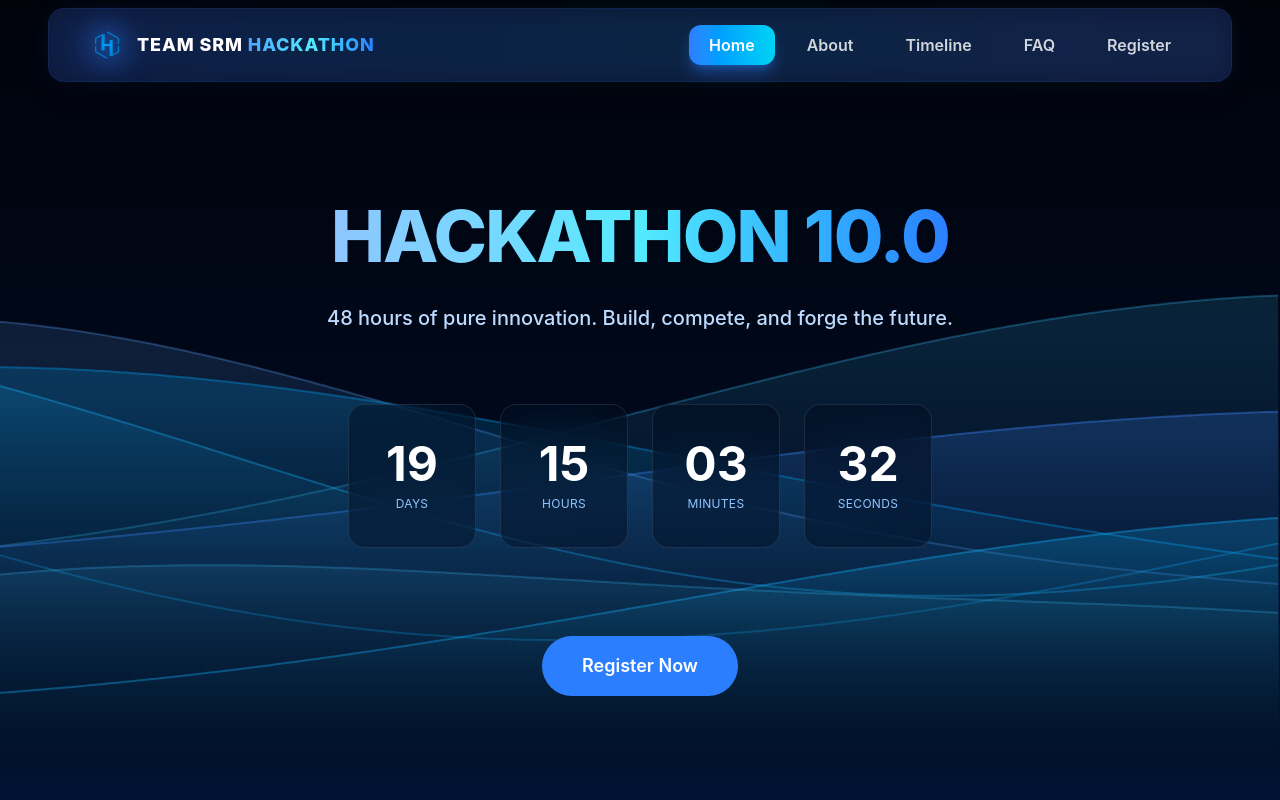
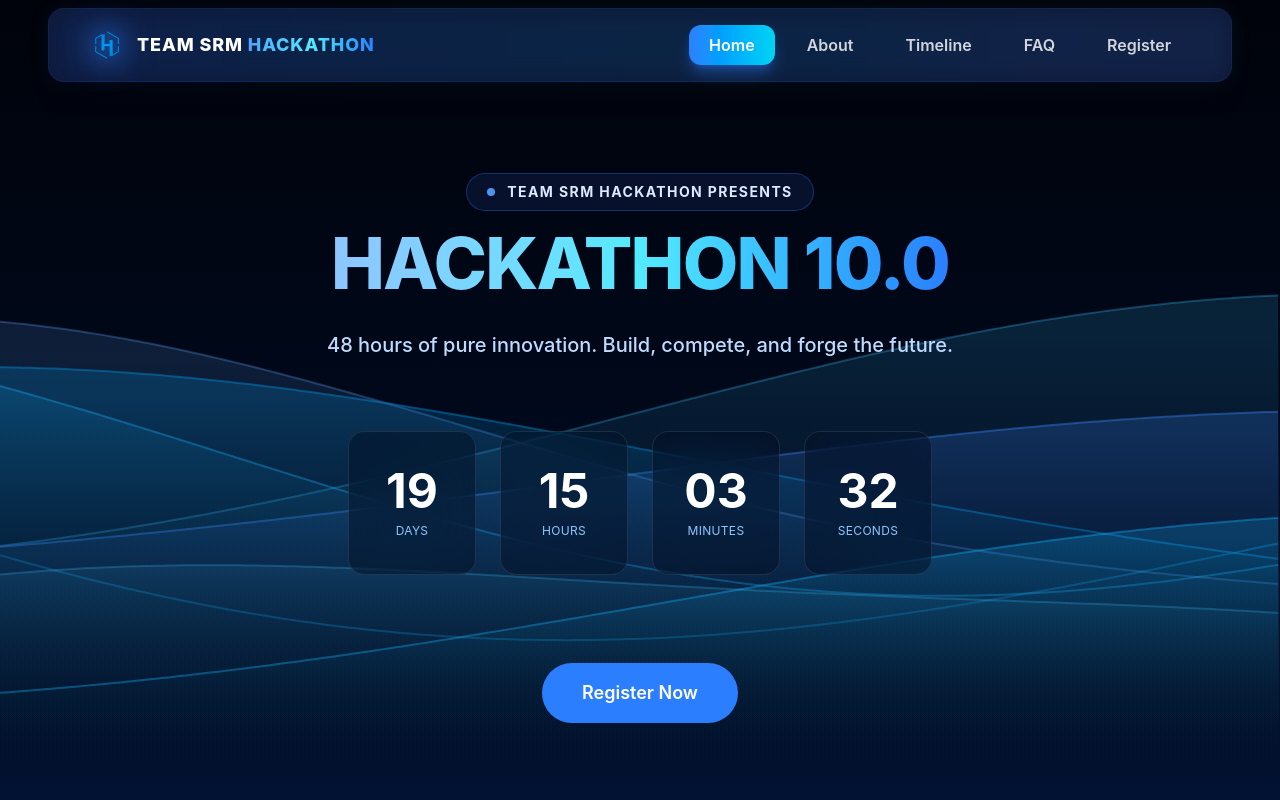
Before and after one commit to RohanAM6606/Hackathon-10.0, a React (Vite) app: page / in a window 1280 px wide. Shown: the top 800 px of the page. Built offline with nearby package versions, Linux system fonts and the light colour scheme.

Commit message:
feat :redesigned  text style

```diff
--- a/src/components/Hero/HeroSection.jsx
+++ b/src/components/Hero/HeroSection.jsx
@@ -39,18 +39,29 @@ export default function HeroSection() {
 
         <div className="flex flex-col items-center space-y-4">
 
+          {/* Badge */}
+          <div className="inline-flex items-center gap-3 px-5 py-2 rounded-full bg-blue-950/40 border border-blue-500/30 backdrop-blur-md">
+            <span className="w-2 h-2 rounded-full bg-blue-400 animate-pulse"></span>
+            <span className="text-blue-100 text-xs md:text-sm font-bold tracking-widest uppercase">
+              TEAM SRM HACKATHON PRESENTS
+            </span>
+          </div>
+
+          {/* Main Heading */}
           <h1 className="text-5xl md:text-6xl lg:text-7xl font-extrabold tracking-tight leading-none">
             <span className="bg-gradient-to-r from-blue-300 via-cyan-300 to-blue-500 bg-clip-text text-transparent">
               HACKATHON 10.0
             </span>
           </h1>
 
+          {/* Subtext */}
           <p className="text-lg md:text-xl text-blue-200 font-medium max-w-2xl mt-4">
             48 hours of pure innovation. Build, compete, and forge the future.
           </p>
 
         </div>
 
+        {/* Countdown */}
         <div className="flex gap-4 md:gap-6 flex-wrap justify-center mt-6">
           {[
             { label: "Days", value: timeLeft.days },
@@ -74,6 +85,7 @@ export default function HeroSection() {
           ))}
         </div>
 
+        {/* CTA */}
         {isOpen ? (
           <button className="mt-10 px-10 py-4 rounded-full bg-blue-500 text-white font-semibold text-lg">
             Register Now
```
